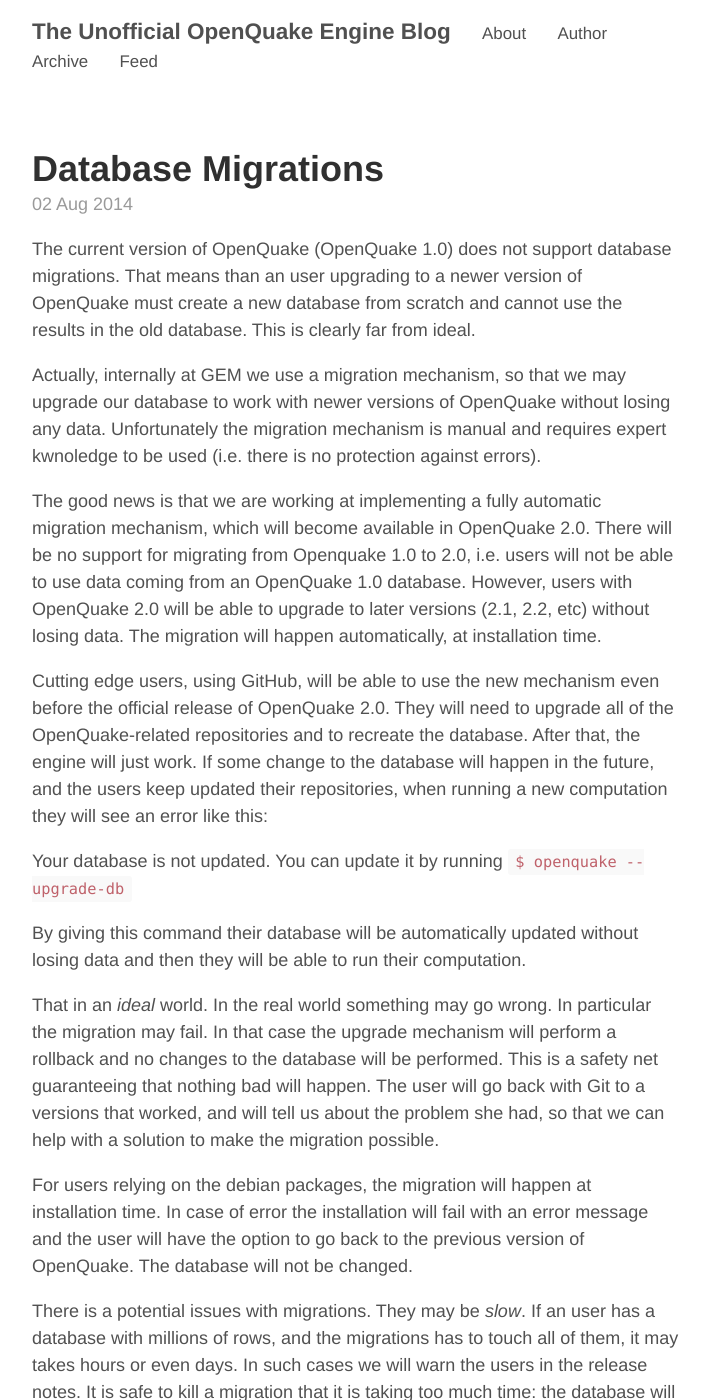
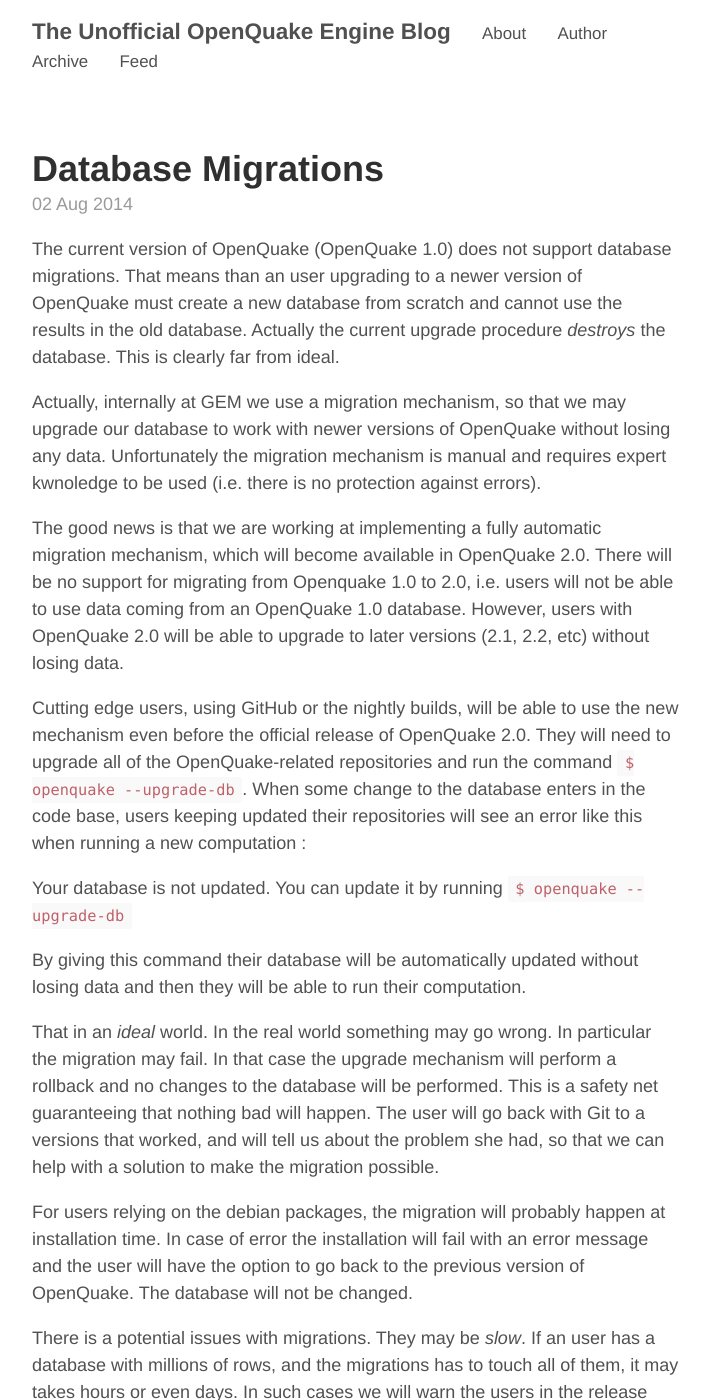
Before and after one commit to micheles/micheles.github.io, a Jekyll site: the page built from _posts/2014-08-02-database-migrations.md, in a window 1280 px wide and 1400 px high. Shown: the whole window, without its empty margins (284-994 px from the left). Built offline with Jekyll 4.4.1, drawn with Linux system fonts in a browser that asks for light colours; Markdown is read by kramdown in place of the engine named in the settings; comment, search, counter and statistics services are not loaded.

Commit message:
Small fixes

```diff
--- a/_posts/2014-08-02-database-migrations.md
+++ b/_posts/2014-08-02-database-migrations.md
@@ -6,7 +6,8 @@
 The current version of OpenQuake (OpenQuake 1.0) does not support database
 migrations. That means than an user upgrading to a newer version of OpenQuake
 must create a new database from scratch and cannot use the results in the
-old database. This is clearly far from ideal.
+old database. Actually the current upgrade procedure *destroys* the
+database. This is clearly far from ideal.
 
 Actually, internally at GEM we use a migration mechanism, so that
 we may upgrade our database to work with newer versions of OpenQuake
@@ -20,15 +21,14 @@
 users will not be able to use data coming from an OpenQuake 1.0
 database. However, users with OpenQuake 2.0 will be able to upgrade to
 later versions (2.1, 2.2, etc) without losing data.
-The migration will happen automatically, at installation time.
 
-Cutting edge users, using GitHub, will be able to use the new mechanism
-even before the official release of OpenQuake 2.0. They will need
-to upgrade all of the OpenQuake-related repositories and to recreate
-the database. After that, the engine will just work. If some
-change to the database will happen in the future, and the users keep
-updated their repositories, when running a new computation
-they will see an error like this:
+Cutting edge users, using GitHub or the nightly builds, will be able
+to use the new mechanism even before the official release of OpenQuake
+2.0. They will need to upgrade all of the OpenQuake-related
+repositories and run the command `$ openquake --upgrade-db`.
+When some change to the database enters in the code base,
+users keeping updated their repositories will see an error like this
+when running a new computation :
 
   Your database is not updated. You can update it by running
   `$ openquake --upgrade-db`
@@ -44,8 +44,8 @@
 us about the problem she had, so that we can help with a solution
 to make the migration possible.
 
-For users relying on the debian packages, the migration will happen at
-installation time. In case of error the installation will fail
+For users relying on the debian packages, the migration will probably
+happen at installation time. In case of error the installation will fail
 with an error message and the user will have the option to go back
 to the previous version of OpenQuake. The database will not be changed.
 
```
